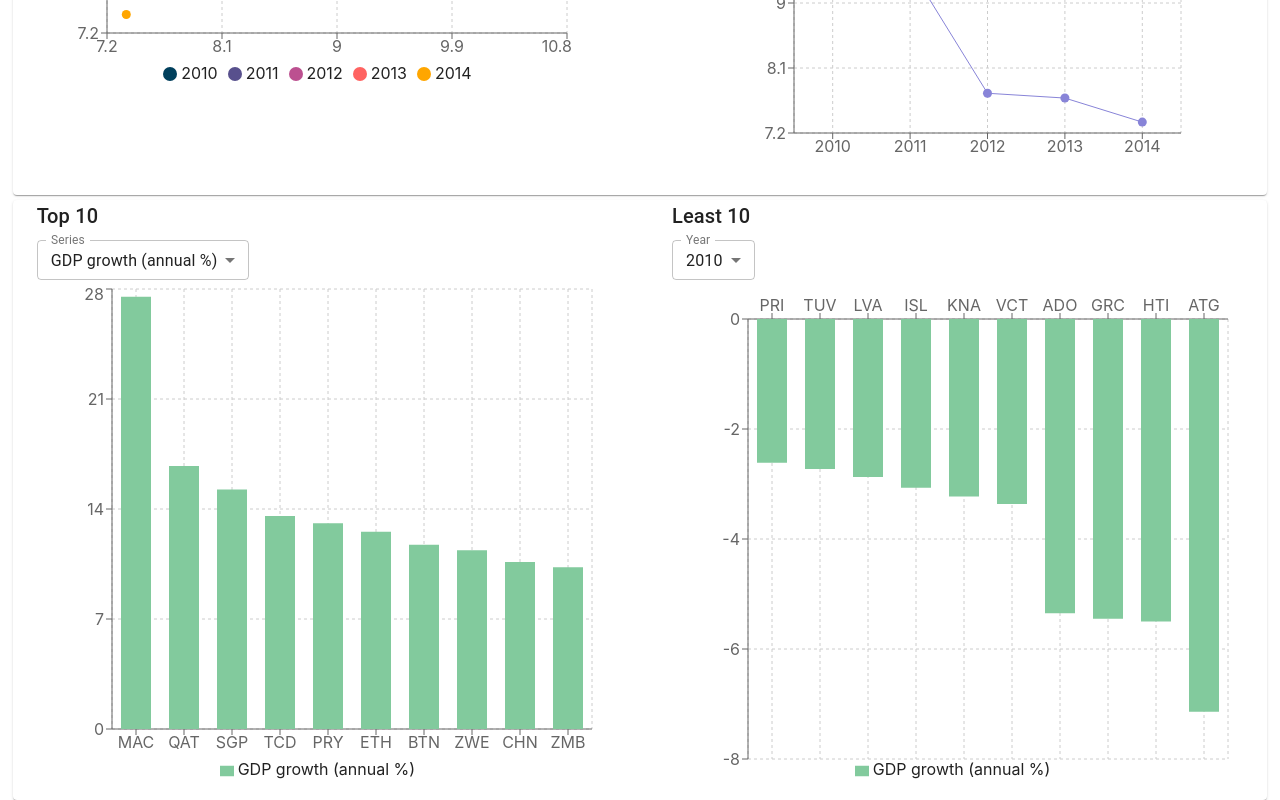
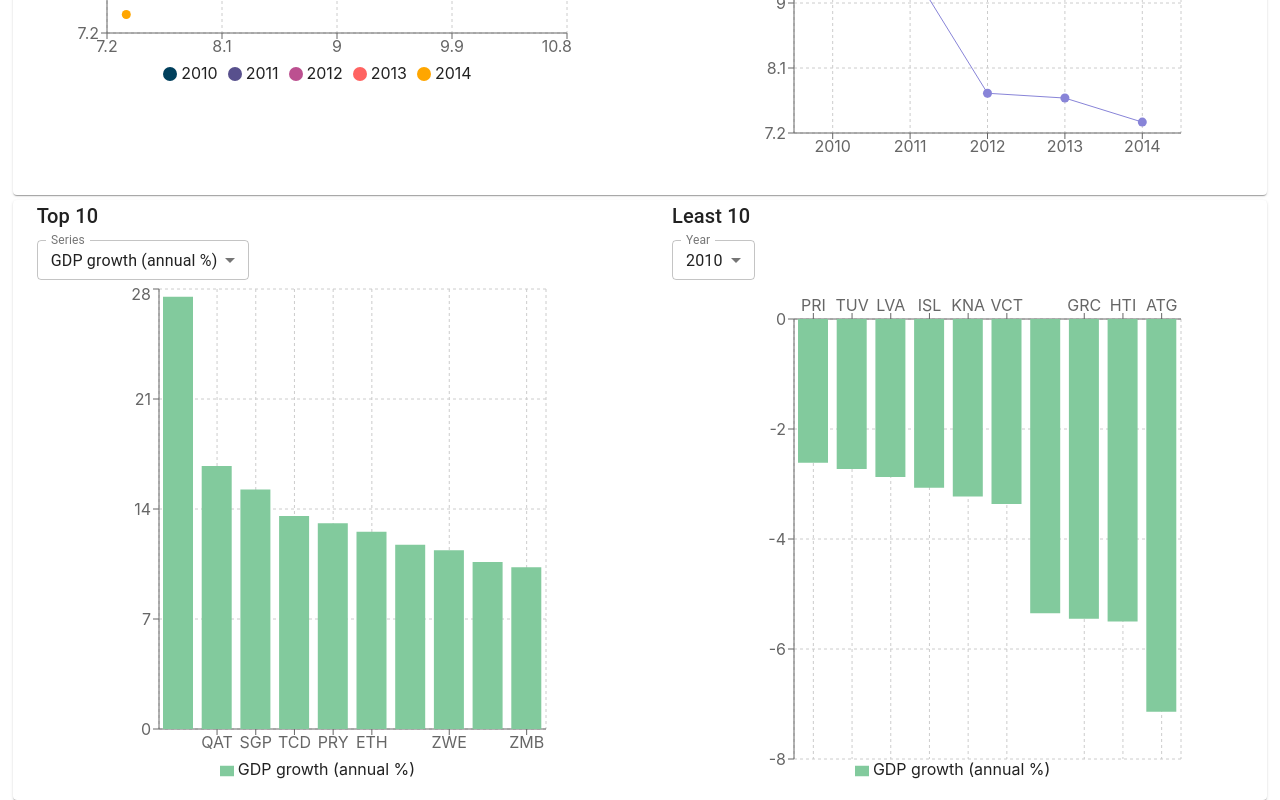
Before and after one commit to nickchen120235/prp-4, a React (Create React App) app: page / in a window 1280 px wide. Shown: the part 574-1374 px from the top of the page. Built offline with nearby package versions, Linux system fonts and the light colour scheme.

Commit message:
change graph width to 80%

```diff
--- a/src/components/Least10Graph.tsx
+++ b/src/components/Least10Graph.tsx
@@ -25,7 +25,7 @@ const Least10Graph = (props: Least10GraphProps) => {
     value: numericData[index]
   }))
   return(
-    <ResponsiveContainer height={500} width={550}>
+    <ResponsiveContainer height={500} width='80%'>
       <BarChart data={renderData}>
         <CartesianGrid strokeDasharray='3 3' />
         <XAxis dataKey='country' orientation={numericData.every(value => value<0)? 'top': 'bottom'} />
--- a/src/components/Top10Graph.tsx
+++ b/src/components/Top10Graph.tsx
@@ -25,7 +25,7 @@ const Top10Graph = (props: Top10GraphProps) => {
     value: numericData[index]
   }))
   return(
-    <ResponsiveContainer height={500} width={550}>
+    <ResponsiveContainer height={500} width='80%'>
       <BarChart data={renderData}>
         <CartesianGrid strokeDasharray='3 3' />
         <XAxis dataKey='country' />
```
